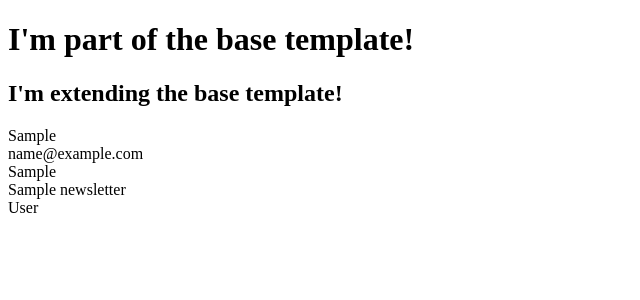
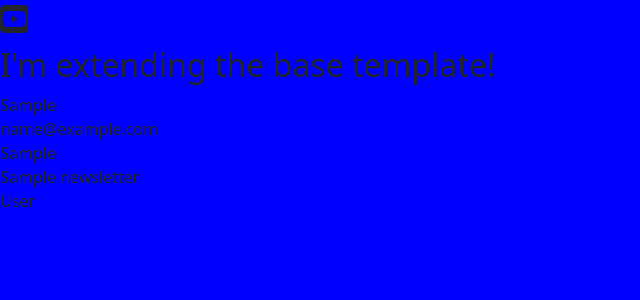
Before and after one commit to Another-User-Dev/pm3-events, a Flask app: page / in a window 1280 px wide. Shown: the top 300 px of the page, without its empty margins (0-640 px from the left). Run offline with Flask 2, Linux system fonts and the light colour scheme; a database or web service that is not in the repository returns one stand-in record (values such as "Sample title"); some libraries are stand-ins or nearby versions.

Commit message:
Add bootstrap, fontawesome & static files

```diff
--- /dev/null
+++ b/static/css/style.css
@@ -0,0 +1,3 @@
+body {
+    background-color: blue
+}
--- a/templates/base.html
+++ b/templates/base.html
@@ -3,13 +3,31 @@
 <head>
     <meta charset="UTF-8">
     <meta name="viewport" content="width=device-width, initial-scale=1.0">
+    <link rel="stylesheet" href="https://cdnjs.cloudflare.com/ajax/libs/font-awesome/5.13.1/css/all.min.css"
+        integrity="sha512-xA6Hp6oezhjd6LiLZynuukm80f8BoZ3OpcEYaqKoCV3HKQDrYjDE1Gu8ocxgxoXmwmSzM4iqPvCsOkQNiu41GA=="
+        crossorigin="anonymous" referrerpolicy="no-referrer" />
+    <link href="https://cdn.jsdelivr.net/npm/bootstrap@5.3.3/dist/css/bootstrap.min.css" rel="stylesheet"
+        integrity="sha384-QWTKZyjpPEjISv5WaRU9OFeRpok6YctnYmDr5pNlyT2bRjXh0JMhjY6hW+ALEwIH" crossorigin="anonymous">
+    <script src="https://kit.fontawesome.com/11af3b4277.js" crossorigin="anonymous"></script>
+    <link rel="stylesheet" href="{{ url_for('static', filename='css/style.css')}}" type="text/css">
+    {% block styles %}
+    {% endblock %}
+
     <title>Community Events</title>
 </head>
 <body>
 
-    <h1>I'm part of the base template!</h1>
+    <h2><i class="fa-brands fa-square-youtube"></i></h2>
+
     {% block content %}
     {% endblock %}
 
+    <script src="https://cdn.jsdelivr.net/npm/bootstrap@5.3.3/dist/js/bootstrap.bundle.min.js"
+    integrity="sha384-YvpcrYf0tY3lHB60NNkmXc5s9fDVZLESaAA55NDzOxhy9GkcIdslK1eN7N6jIeHz"
+        crossorigin="anonymous"></script>
+    <script src="{{ url_for('static', filename='js/script.js') }}"></script>
+    {% block scripts %}
+    {% endblock %}
 </body>
+
 </html>
```
Also changed, not shown: static/js/script.js (added), templates/user.html (line endings or trailing spaces).
